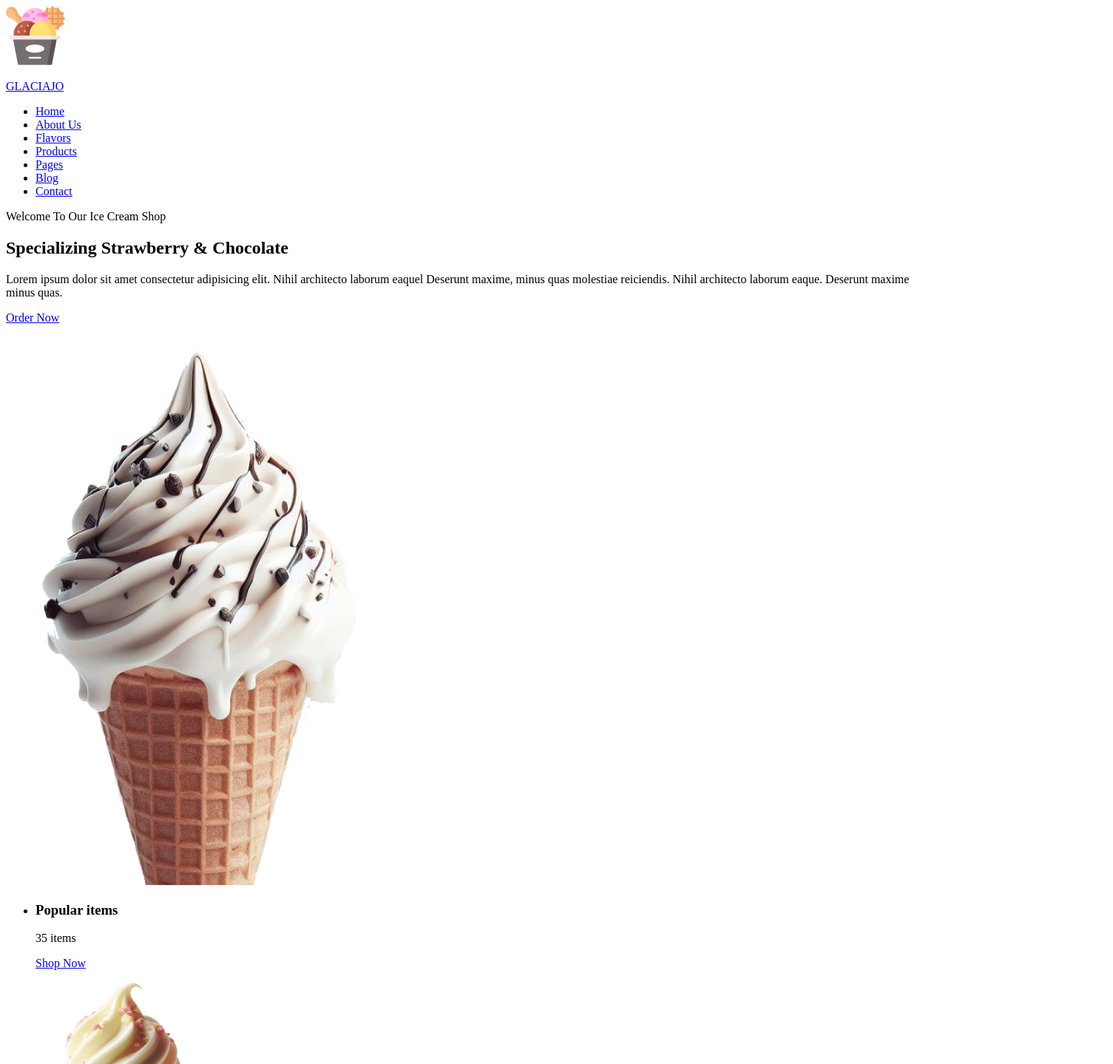
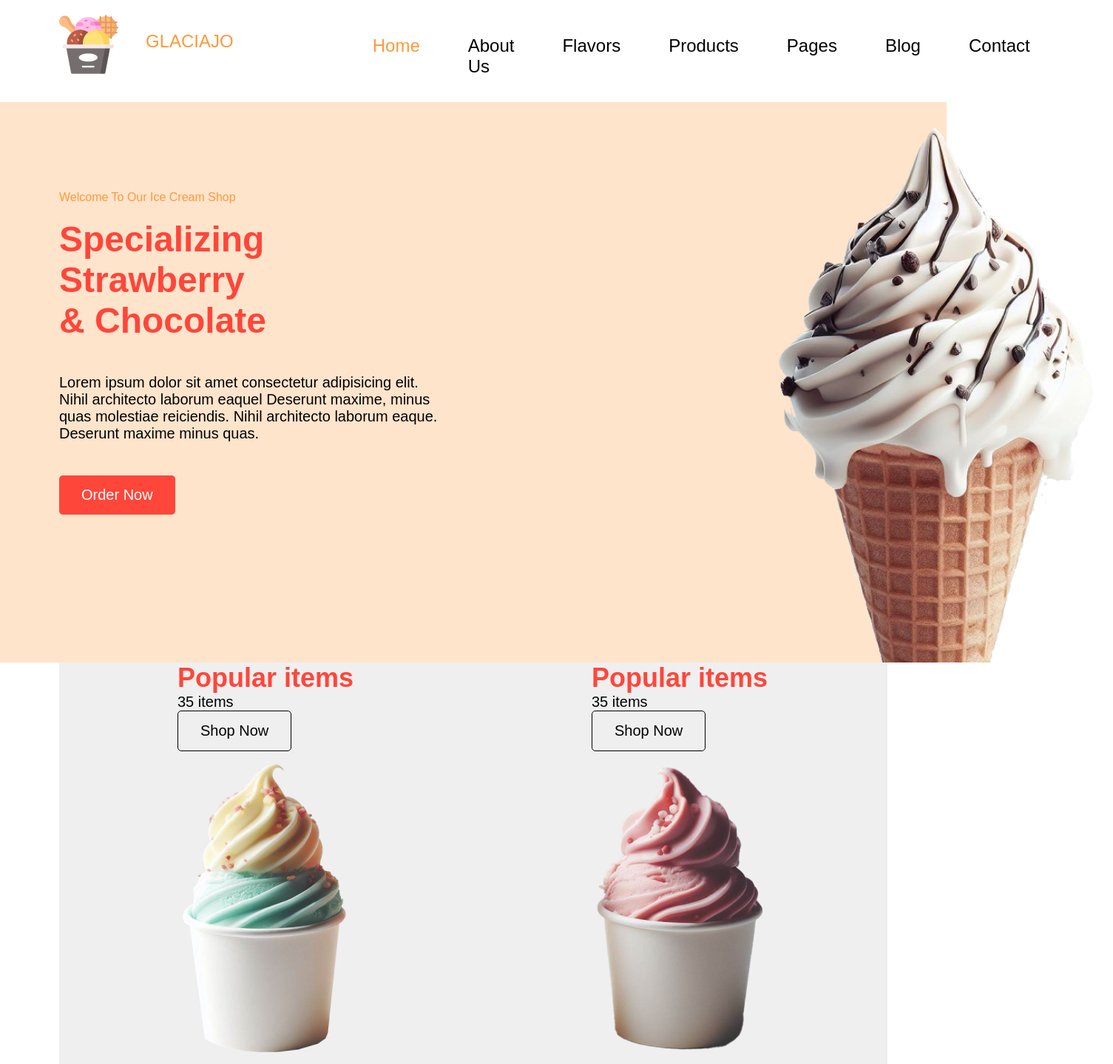
Before and after one commit to Misha30062011/Ice-cream, a plain HTML site: page index.html in a window 1280 px wide. Shown: the top 1439 px of the page at 74% size, 1505 px wide, since content can reach past the window. Drawn offline with Linux system fonts and the light colour scheme.

Commit message:
ААААААААААААААААААААААА
АААААААААААААААААа

```diff
--- a/index.html
+++ b/index.html
@@ -20,7 +20,7 @@
             <nav class="header-nav">
                 <ul class="header-list">
                     <li class="header-item">
-                        <a class="header-link" href="#">Home</a>
+                        <a class="header-link-one" href="#">Home</a>
                     </li>
                     <li class="header-item">
                         <a class="header-link" href="#">About Us</a>
@@ -50,13 +50,13 @@
             <div class="welcome-container container">
                 <div class="welcome-wrap">
                     <p class="welcome-span">Welcome To Our Ice Cream Shop</p>
-                    <h1 class="welcome-span2">Specializing Strawberry & Chocolate</h1>
+                    <h1 class="welcome-title">Specializing Strawberry & Chocolate</h1>
                     <p class="welcome-text">Lorem ipsum dolor sit amet consectetur adipisicing elit. Nihil architecto
                         laborum eaquel Deserunt maxime, minus quas molestiae reiciendis. Nihil architecto laborum eaque.
                         Deserunt maxime minus quas.</p>
-                    <a class="welcome-lik" href="#">Order Now</a>
+                    <a class="welcome-link" href="#">Order Now</a>
                 </div>
-                <img src="img/ica 1.png" alt="морозиво">
+                <img class="welcome-img" src="img/ica 1.png" alt="морозиво">
             </div>
         </section>
         <!-- Друга секція -->
@@ -83,7 +83,7 @@
             </div>
         </section>
         <!-- Третя секція -->
-        <section class="top-flavor's">
+        <section class="top-flavors">
             <div class="top-container container">
                 <h2 class="top-of-ice-creame">Top Flavor's of Our Ice Cream</h2>
                 <p class="top-text">Lorem ipsum dolor sit amet, consectetur adipiscing elit, sed do eiusmod tempor
@@ -115,25 +115,31 @@
 
                             <li class="contacts-email-items"><a class="contacts-email-link"
                                     href="mailto:info@example.com"> info@example.com </a></li>
-
-                            <li class="">
-
-                            </li>
-                        </ul>
                     </li>
-                    <!-- І два нижче так саму в цьомуж ul -->
                 </ul>
-            </div>
-            <div class="call">
-                <img class="contacts-img" src="img/phone-call 1.png">
-                <h3>Call Us:</h3>
-                <p class="contacts-text">+123-456-789
-                    +153-567-984</p>
-            </div>
-            <div class="address">
-                <img class="contacts-img" src="img/location 1.png">
-                <h3>Address:</h3>
-                <p class="contacts-text">Flatiron Building, 175 5th Ave, New York, NY 10010, USA</p>
+                </li>
+                <li class="contacts-items">
+                    <img class="contacts-img" src="img/phone-call 1.png" alt="phone">
+                    <h3>Call Us:</h3>
+                    <ul class="contacts-call-items">
+                        <li class="contacts-call-items">
+                            <a class="contacts-call-link"href="tel:+123456789">+123-456-789</a>
+                        </li>
+                        <li class="contacts-call-items">
+                            <a class="contacts-call-link"href="tel:+153567984">+153-567-984</a>
+                        </li>
+                    </ul>
+                </li>
+                <li class="contacts-items">
+                    <img class="contacts-img" src="img/location 1.png" alt="address">
+                    <h3>Address:</h3>
+                    <ul class="contacts-address-items">
+                        <li class="contacts-address-items">
+                            <p class="contacts-address-text">Flatiron Building, 175 5th Ave, New York, NY 10010, USA</p>
+                        </li>
+                    </ul>
+                </li>
+                </ul>
             </div>
         </section>
     </main>
--- a/style.css
+++ b/style.css
@@ -0,0 +1,152 @@
+body {
+    margin: 0;
+    padding: 0;
+    font-family: "Jost", sans-serif;
+    font-size: 24px;
+}
+
+h1,
+h2,
+h3,
+p,
+ul {
+    margin: 0;
+    padding: 0;
+}
+
+a {
+    text-decoration: none;
+}
+
+ul {
+    list-style: none;
+}
+
+.container {
+    margin: 0 auto;
+    width: 1120px;
+}
+/* header */
+
+header {
+    background: #fff;
+    padding-bottom: 34px;
+}
+.header-container {
+    display: flex;
+    align-self: center;
+    justify-content: space-between;
+}
+.header-logo {
+    display: flex;
+}
+.header-text {
+    margin-top: 42px;
+    font-size: 24px;
+    color: #ff993a;
+    font-family: "Raleway", sans-serif;
+}
+.header-img {
+    width: 80px;
+    margin-top: 20px;
+    padding-right: 37px;
+}
+.header-link {
+    color: #000;
+}
+.header-list {
+    display: flex;
+    margin-top: 48px;
+    gap: 65px;
+}
+.header-link-one {
+    display: flex;
+    color: #ff993a;
+    padding-left: 188px;
+}
+/* Перша секція */
+
+.welcome-container {
+    display: flex;
+}
+.welcome-to-shop {
+    background: #ffe4cc;
+}
+.welcome-span {
+    font-size: 16px;
+    color: #ff993a;
+    font-family: "Raleway", sans-serif;
+    padding-top: 120px;
+    padding-bottom: 20px;
+}
+.welcome-title {
+    font-weight: 700;
+    font-size: 48px;
+    color: #ff463a;
+    padding-bottom: 45px;
+    width: 290px;
+}
+.welcome-text {
+    font-weight: 400;
+    font-size: 20px;
+    padding-bottom: 45px;
+    width: 527px;
+    padding-right: 397px;
+}
+.welcome-link {
+    border-radius: 5px;
+    background: #ff463a;
+    padding: 15px 30px;
+    font-size: 20px;
+    color: #fff;
+    display: inline-block;
+}
+/* Друга секція */
+.popular-items {
+    background: #fff;
+}
+.popular-list {
+    display: flex;
+    background: #efefef;
+    justify-content: space-around;
+}
+.itemes {
+    font-size: 36px;
+    color: #ff463a;
+}
+.popular-text {
+    font-size: 20px;
+}
+.popular-link {
+    font-size: 20px;
+    border-radius: 5px;
+    color: #000;
+    border: 1px solid #000;
+    padding: 15px 30px;
+    display: inline-block;
+}
+/* Третя секція */
+.top-flavors {
+    background: #ffe4cc;
+}
+.top-of-ice-creame {
+    font-size: 48px;
+    text-align: center;
+    color: #ff463a;
+    font-family: "Raleway", sans-serif;
+    padding-top: 60px;
+    padding-bottom: 40px;
+}
+.top-text {
+    font-size: 20px;
+    text-align: center;
+    color: #000;
+    padding-bottom: 68px;
+    width: 790px;
+}
+.top-wraper {
+    display: flex;
+    border-radius: 5px;
+    gap: 20px;
+    flex-wrap: wrap;
+}
```
